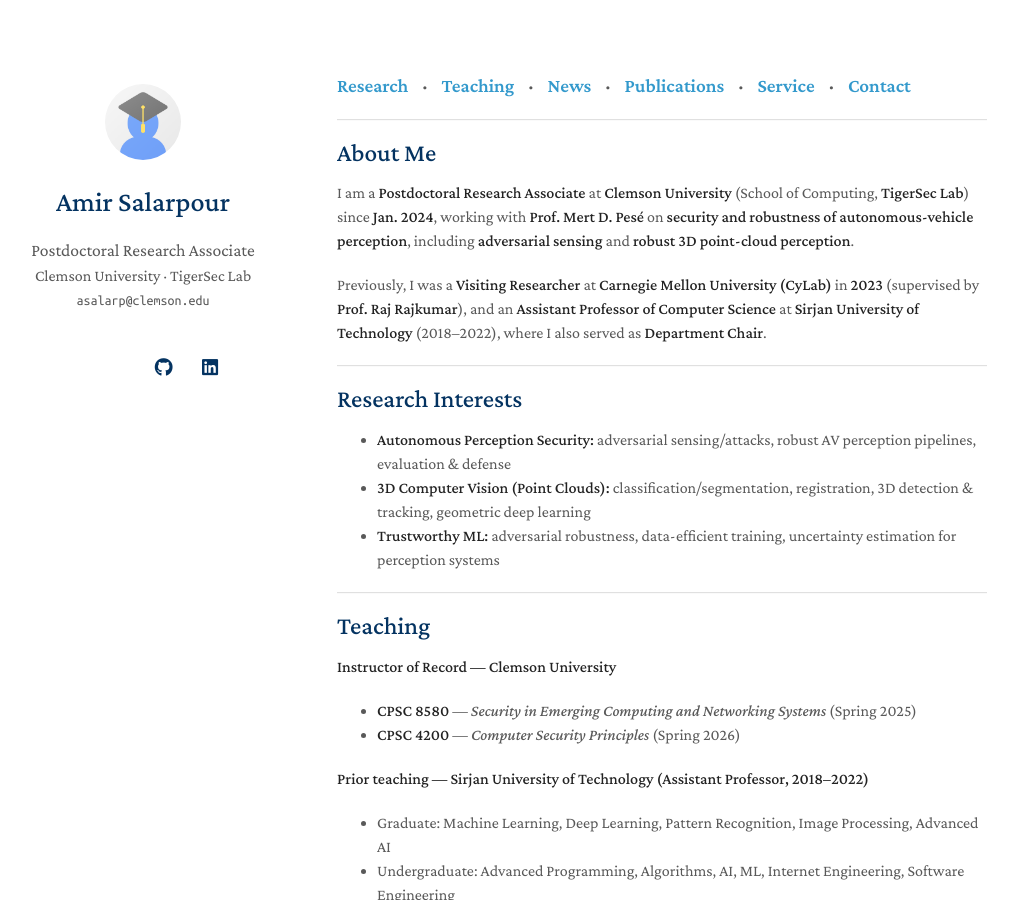
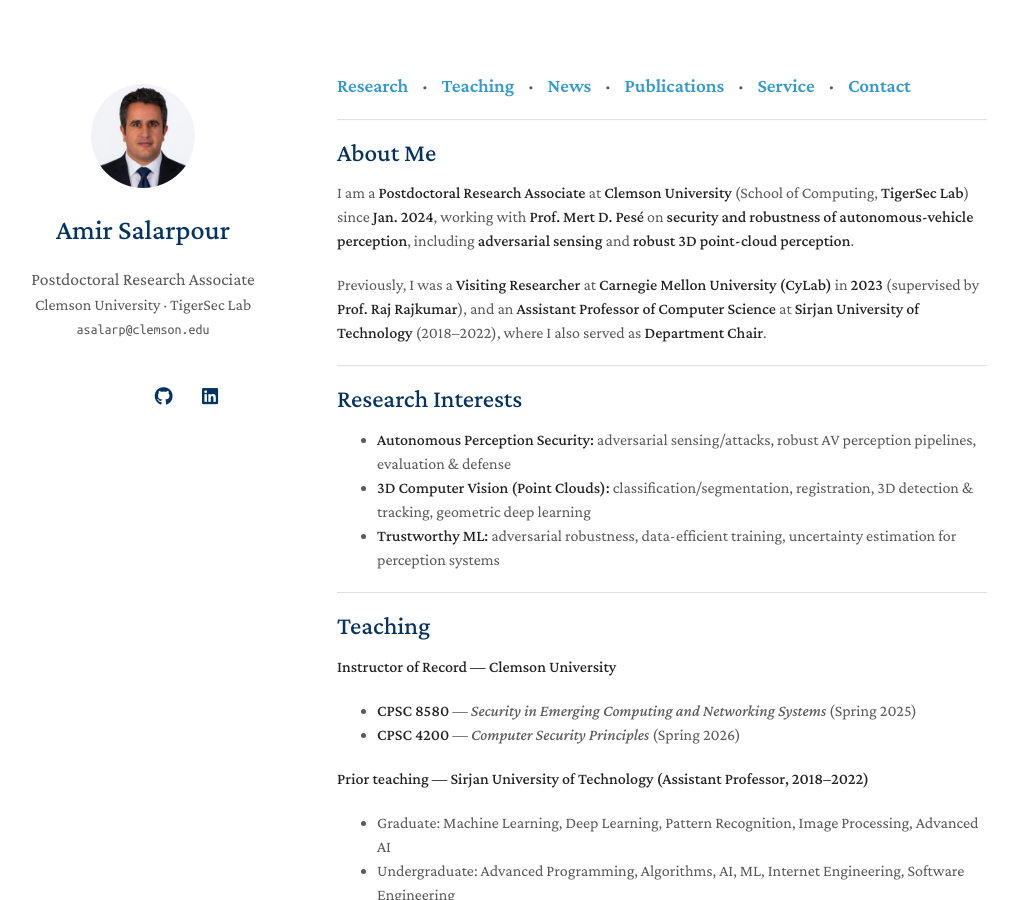
Before and after one commit to asalarpour/asalarpour.github.io, a Jekyll site: the page built from index.md, in a window 1280 px wide and 900 px high. Shown: the whole window, without its empty margins (133-1142 px from the left). Built offline with Jekyll 4.4.1, drawn with Linux system fonts in a browser that asks for light colours; a style sheet for code colours, icons or effects is not loaded.

Commit message:
Update _config.yml

```diff
--- a/_config.yml
+++ b/_config.yml
@@ -18,7 +18,7 @@
 
 # Images (e.g., your profile picture and your website's favicon)
 # "favicon" and "favicon_dark" are used for the light and dark modes, respectively.
-avatar: ./assets/img/avatar.png
+avatar: ./assets/img/profile.png
 favicon: ./assets/img/favicon.png
 favicon_dark: ./assets/img/favicon-dark.png
 
```
